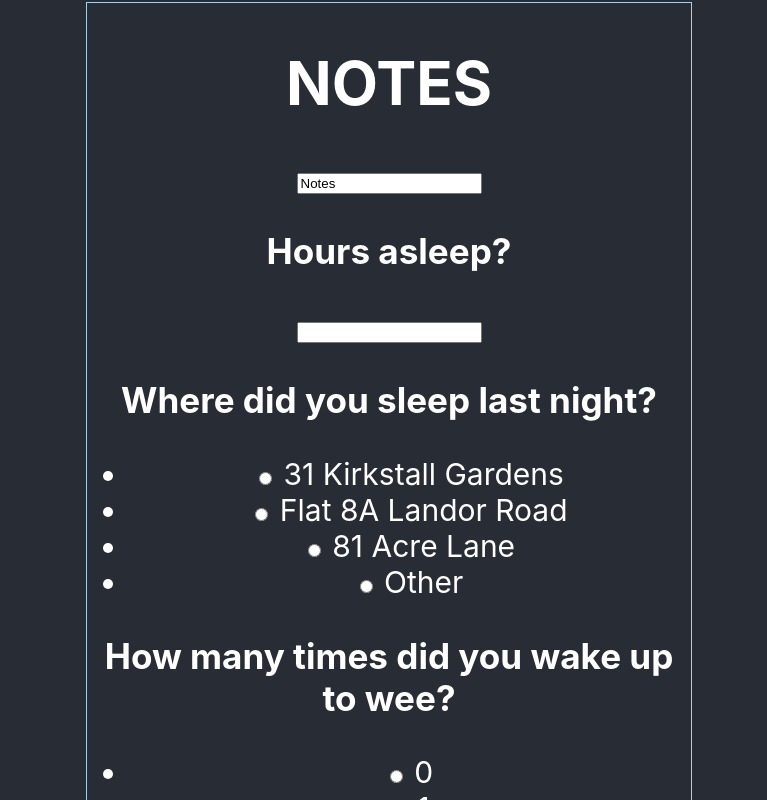
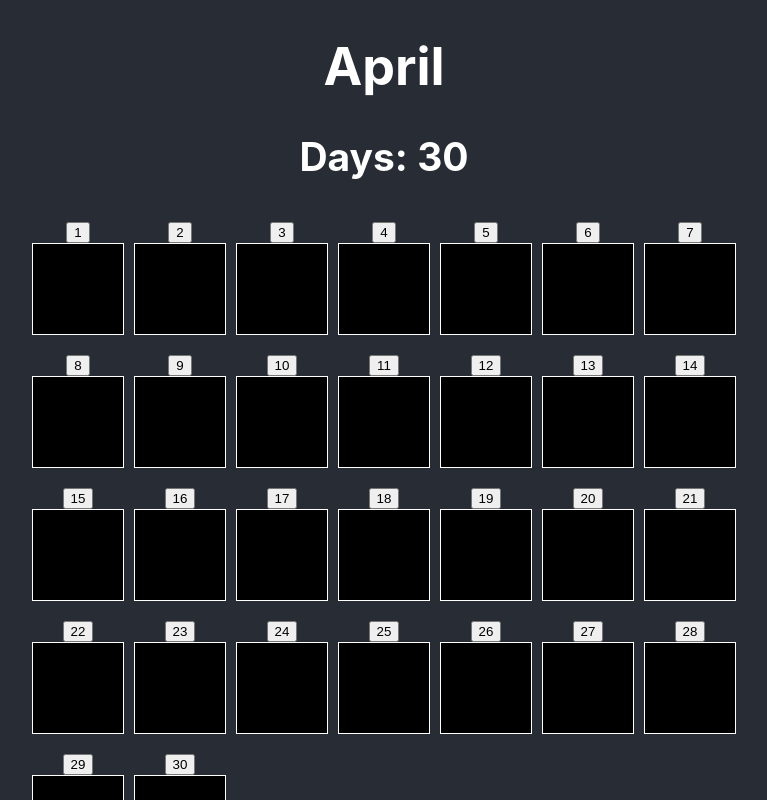
Before and after one commit to jjadeseravla/sleep-tracker, a React (Create React App) app: page /info in a window 1280 px wide. Shown: the top 800 px of the page, without its empty margins (256-1023 px from the left). Built offline with nearby package versions, Linux system fonts and the light colour scheme.

Commit message:
parse id down as props to child component and use in URL

```diff
--- a/src/App.js
+++ b/src/App.js
@@ -11,7 +11,7 @@
       <div className="App">
         <header className="App-header">
           <Switch>
-            <Route path='/info'>
+            <Route path='/info/:id'>
               <SquareInfo/>
             </Route>
             <Route path='/'>
--- a/src/components/Grid.js
+++ b/src/components/Grid.js
@@ -13,8 +13,8 @@
 
   let history = useHistory();
 
-  function routeChange() {
-    history.push(`/info`);
+  function routeChange(id) {
+    history.push(`/info/${id}`);
   }
 
   const [gridCells, setGridCells] = useState(createMonthLength(MONTH_LENGTH));
@@ -26,7 +26,6 @@
         <div className="container">
           {gridCells.map((row, rowIndex) => {
             return row.map((cell, cellIndex) => {
-              console.log('cell', cell);
               return <Square key={cellIndex} clickNotes={routeChange} id={cell}/>;
             })
           })}
@@ -38,9 +37,6 @@
 const createMonthLength = (MONTH_LENGTH) => {
   const newArr = getDaysInMonth(new Date().getMonth()+1, new Date().getFullYear());
   const gridCells = chunkArray(newArr, 7);
-  //console.log(gridCells);
-   //console.log('gridCells[0][0]', gridCells[0][0], 'gridCells', gridCells); //saying today is may 1?!
-  // console.log("date", new Date().getDate() +1 ); //todays date
   return gridCells;
 }
 
@@ -50,26 +46,6 @@
    }
    return [array.slice(0,size), ...chunkArray(array.slice(size), size)]
 }
-
-//const getDaysInMonth = (month, year) => {
-  //const date = new Date(year, month, 1);
-  //let days = []; //arr of Objects
-  // while (date.getMonth() === month) {
-  //   days = [...days,   {
-  //       "theDate": new Date(date),
-  //       "id": (new Date(date)).toISOString()
-  //     }]
-
-    // days.push(
-    //   {
-    //     "theDate": new Date(date),
-    //     "id": (new Date(date)).toISOString()
-    //   }
-    // );  do a for loop of each month and populate array 1-30 etc
-   //date.setDate(date.getDate() +1);
-//   }
-//   return days;
-// }
 
 const getDaysInMonth = (month, year) => {
   const daysInMonth = new Date(year, month, 0).getDate();
--- a/src/components/Square.js
+++ b/src/components/Square.js
@@ -4,10 +4,6 @@
 
 const Square = ({clickNotes, id}) => {
 
-  const routes = {
-    './info': () => <SquareInfo/>
-  }
-  //const node = useRef();
   const [squareColour, setSquareColour] = useState("black-box");
   const [page, setPage] = useState("MAIN");
 
@@ -34,7 +30,9 @@
 
   return (
     <div>
-    <button onClick={() => clickNotes("INFO")}>
+    <button onClick={() => {
+      clickNotes(id)}
+    }>
       {id}
     </button>
       <div className={squareColour} onClick={changeColour}></div>
```
